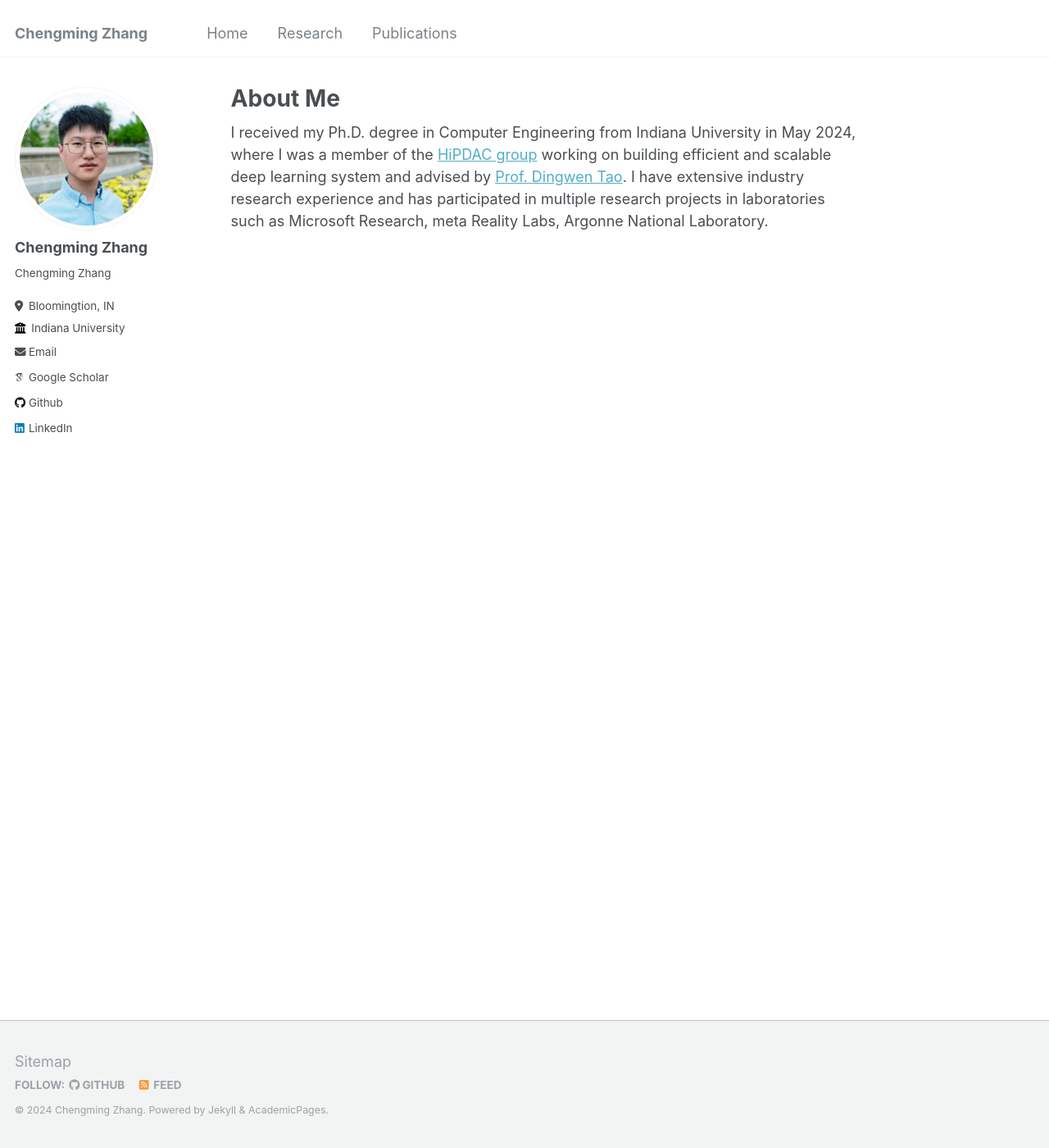
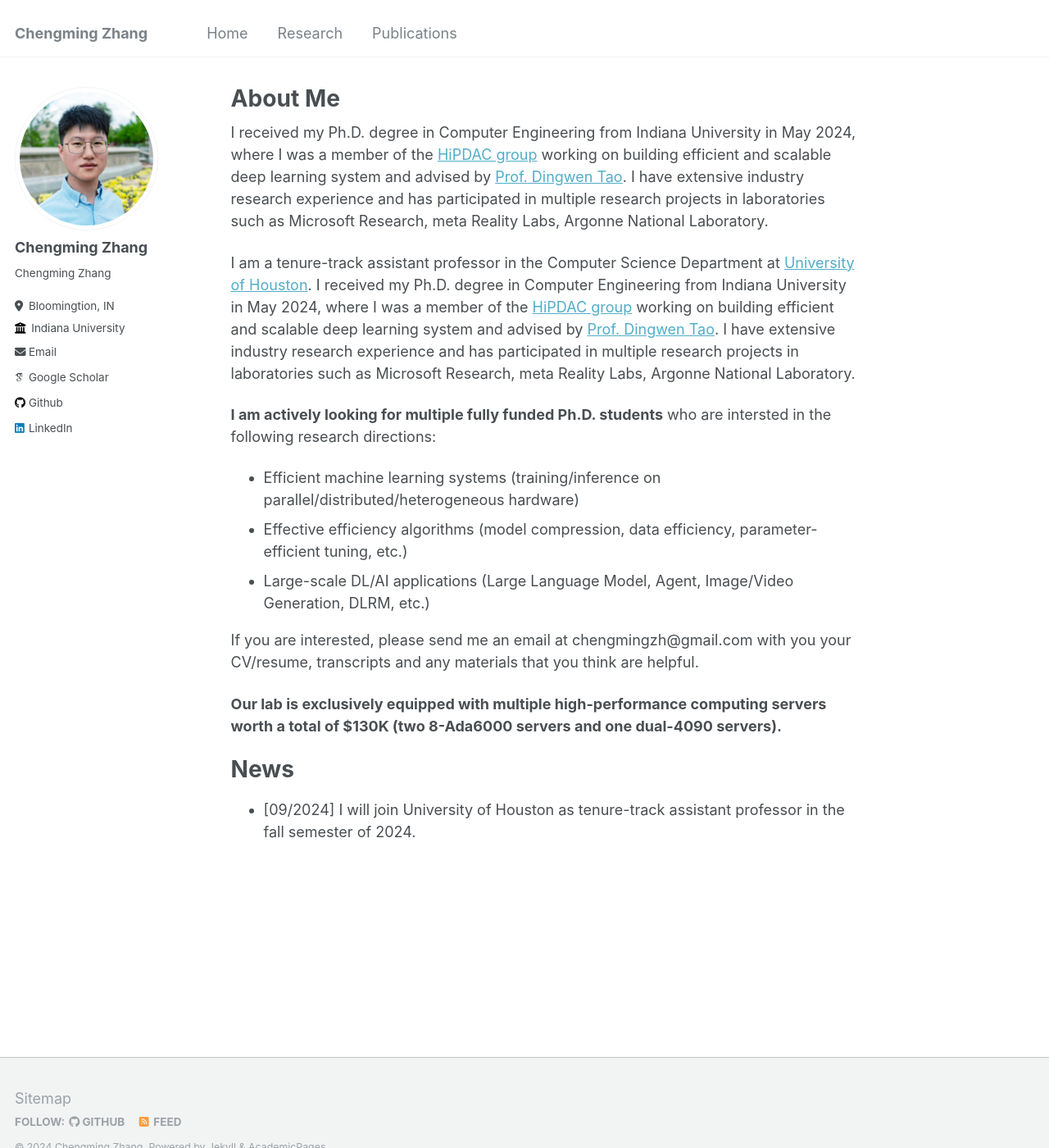
Before and after one commit to chengmingzh8/chengmingzh8.github.io, a Jekyll site: the page built from _pages/about.md, in a window 1280 px wide and 1400 px high. Shown: the whole window at 82% size. Built offline with Jekyll 4.4.1, drawn with Linux system fonts in a browser that asks for light colours; some web fonts are replaced.

Commit message:
job update

```diff
--- a/_pages/about.md
+++ b/_pages/about.md
@@ -10,7 +10,7 @@ redirect_from:
 
 I received my Ph.D. degree in Computer Engineering from Indiana University in May 2024, where I was a member of the [HiPDAC group](https://www.dingwentao.com/hipdac) working on building efficient and scalable deep learning system and advised by [Prof. Dingwen Tao](https://www.dingwentao.com/). I have extensive industry research experience and has participated in multiple research projects in laboratories such as Microsoft Research, meta Reality Labs, Argonne National Laboratory.
 
-<!-- I am a tenure-track assistant professor in the Computer Science Department at [University of Houston](https://www.uh.edu/). I received my Ph.D. degree in Computer Engineering from Indiana University in May 2024, where I was a member of the [HiPDAC group](https://www.dingwentao.com/hipdac) working on building efficient and scalable deep learning system and advised by [Prof. Dingwen Tao](https://www.dingwentao.com/). I have extensive industry research experience and has participated in multiple research projects in laboratories such as Microsoft Research, meta Reality Labs, Argonne National Laboratory.
+I am a tenure-track assistant professor in the Computer Science Department at [University of Houston](https://www.uh.edu/). I received my Ph.D. degree in Computer Engineering from Indiana University in May 2024, where I was a member of the [HiPDAC group](https://www.dingwentao.com/hipdac) working on building efficient and scalable deep learning system and advised by [Prof. Dingwen Tao](https://www.dingwentao.com/). I have extensive industry research experience and has participated in multiple research projects in laboratories such as Microsoft Research, meta Reality Labs, Argonne National Laboratory.
 
 
 **I am actively looking for multiple fully funded Ph.D. students** who are intersted in the following research directions:
@@ -28,4 +28,4 @@ If you are interested, please send me an email at chengmingzh@gmail.com with you
 
 News
 ======
-* [04/2024] I will join University of Houston as tenure-track assistant professor in the fall semester of 2024. -->
+* [09/2024] I will join University of Houston as tenure-track assistant professor in the fall semester of 2024.
```
